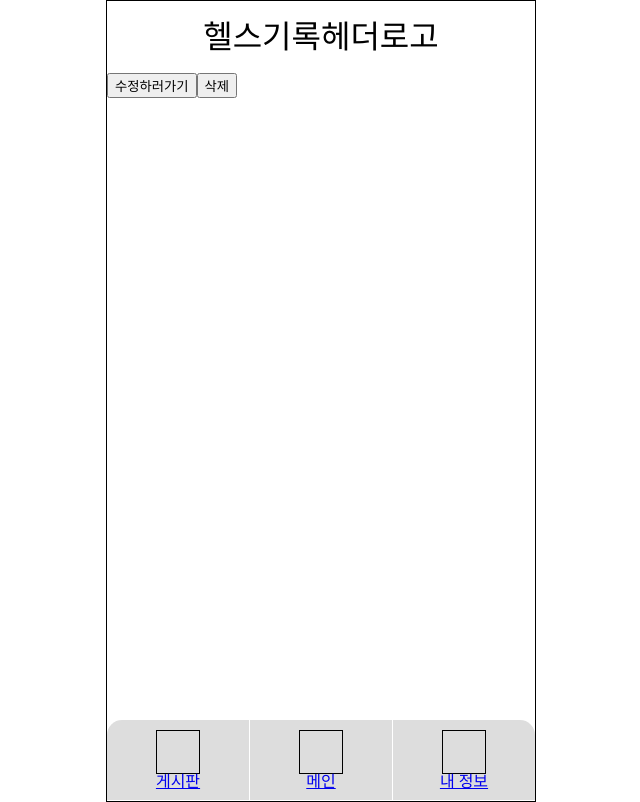
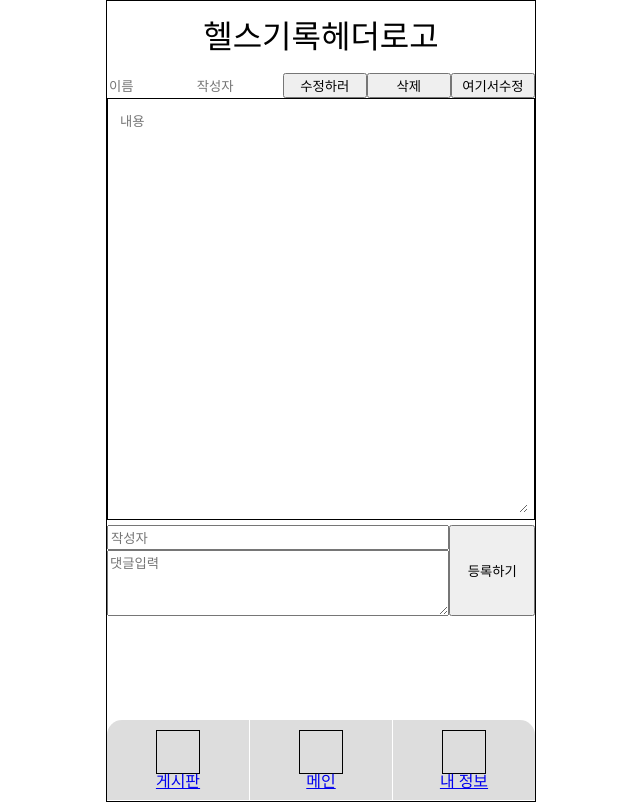
Before and after one commit to KKKOBUGI/frontEnd, a React (Create React App) app: page /board/1 in a window 1280 px wide. Shown: the whole page, without its empty margins (319-959 px from the left). Built offline with nearby package versions, Linux system fonts and the light colour scheme; no server answers.

Commit message:
댓글기능1차

```diff
--- a/src/App.js
+++ b/src/App.js
@@ -25,7 +25,7 @@ function App() {
         <Route path="/" element={<MainPage/>}></Route>
         <Route path="/board" element={<Board/>}></Route>
         <Route path="/board/:id" element={<View/>}></Route>
-        <Route path="/board/:id/re" element={<Revise/>}></Route>
+        <Route path="/board/:id/revise" element={<Revise/>}></Route>
         <Route path="/write" element={<Write/>}></Route>
       </Routes>
 
--- a/src/component/common/Layout.js
+++ b/src/component/common/Layout.js
@@ -3,6 +3,7 @@ import styled from "styled-components";
 import {Link} from "react-router-dom";
 
 const LayoutStyle=styled.div`
+    position:relative;
     width: 428px;
     height: 100vh;
     margin:0 auto;
@@ -12,7 +13,6 @@ const LayoutStyle=styled.div`
         padding:20px;
         text-align:center;
     }
-
 .btm-menu{
     position: fixed;
     bottom:0;
--- /dev/null
+++ b/src/component/function/Comment.js
@@ -0,0 +1,55 @@
+// import axios from "axios"
+import { useState } from "react"
+import styled from "styled-components"
+
+const Comment=({id})=>{
+    const [content,setContent]=useState({
+        commentId:'',
+        comment:''
+    })
+
+    const onChange =(e)=>{
+        const {name,value}=e.target
+        setContent({
+            ...content,
+            [name]:value
+        })
+    }
+    const onPost=()=>{
+        console.log(id)
+        console.log(content.comment)
+        // axios.patch(`http://localhost:4000/posts/${id}`,{
+        // })
+    }
+    return(
+        <>
+            <CommentWrap>
+                <div className="abc">
+                    <input placeholder="작성자" name="commentId" onChange={onChange}/>
+                    <textarea placeholder="댓글입력" name="comment" onChange={onChange}/>
+                </div>
+                <button onClick={onPost}>등록하기</button>
+            </CommentWrap>
+        </>
+    )
+}
+
+const CommentWrap=styled.div`
+position:absolute;
+display:flex;
+width:100%;
+margin-top: 5px;
+.abc{
+    display:flex;
+    width:80%;
+    flex-direction:column;
+    textarea{
+        height:60px;
+    }
+}
+button{
+    width:20%;
+}
+`
+
+export default Comment
--- a/src/component/function/Editor.js
+++ b/src/component/function/Editor.js
@@ -7,12 +7,12 @@ const Editor =({getValue,content,setContent})=>{
     return(
         <>
         <InfoWrap>
-            <input className = "title-input" type='text' placeholder='제목' onChange={getValue} name='title'/>
-            <input className='userId-input' type='text' placeholder='작성자'onChange={getValue} name='userId'/>
+            <input className = "title-input" type='text' value={content.title} placeholder='제목' onChange={getValue} name='title'/>
+            <input className='userId-input' type='text' value={content.userId} placeholder='작성자'onChange={getValue} name='userId'/>
         </InfoWrap>
         <CKEditor
                 editor={ ClassicEditor }
-                data=''
+                data='내용을 입력해주세요'
                 onReady={ editor => {
                     // You can store the "editor" and use when it is needed.
                     console.log( 'Editor is ready to use!', editor );
--- a/src/component/function/Pagination.js
+++ b/src/component/function/Pagination.js
@@ -29,11 +29,14 @@ function Pagination({total,limit,page,setPage}){
 }
 
 const Nav = styled.nav`
+  position:fixed;
   display: flex;
-  justify-content: center;
-  align-items: center;
+  bottom:80px;
+  transform:translateX(-50%);
+  left:50%;
   gap: 4px;
-  margin: 16px;
+  margin: 16px auto;
+
 `;
 
 const Button = styled.button`
@@ -46,7 +49,7 @@ const Button = styled.button`
   font-size: 1rem;
 
   &:hover {
-    background: tomato;
+    background: #dfbd85;
     cursor: pointer;
     transform: translateY(-2px);
   }
@@ -58,7 +61,7 @@ const Button = styled.button`
   }
 
   &[aria-current] {
-    background: deeppink;
+    background: #dfbd85;
     font-weight: bold;
     cursor: revert;
     transform: revert;
--- a/src/component/pages/Revise.js
+++ b/src/component/pages/Revise.js
@@ -48,7 +48,6 @@ const Revise=()=>{
             <FormWrapper>
                 <Editor getValue={chchange} content={content} setContent={setContent} />
                 <button className = "submit-button" onClick={reWrite}>수정</button>
-
             </FormWrapper>
         </Layout>
         </>
--- a/src/component/pages/View.js
+++ b/src/component/pages/View.js
@@ -2,7 +2,9 @@ import React,{ useEffect,useState} from "react";
 import { useParams } from "react-router";
 import {useNavigate } from 'react-router-dom';
 import Layout from '../common/Layout';
+import Comment from "../function/Comment";
 import axios from "axios";
+import styled from "styled-components";
 
 const View = ()=>{
         let navigate = useNavigate()
@@ -32,22 +34,67 @@ const View = ()=>{
     },[id])
 
     const goRevise=()=>{
-        navigate(`/board/${id}/re`)
+        navigate(`/board/${id}/revise`)
     }
+    const onChange = (e)=>{
+        const {name,value}=e.target
+        setContent({...content,
+            [name]:value
+        }
+        )
+    }
+    const reNew=()=>{
+        axios.patch(`http://localhost:4000/posts/${id}`,{
+            body:content.body,
+            title:content.title,
+            userId:content.userId
+        })
+        navigate('/board')
+    }
+
+
 
     return(
         <>
         <Layout>
-            {content.title}
-            {content.body}
-            <button className = "submit-button" onClick={goRevise}>수정하러가기</button>
-            <button onClick={()=>{onRemove(id)}}>삭제</button>
+            <Title>
+                <input placeholder="이름" value={content.title} onChange={onChange} name='title'/>
+                <input placeholder="작성자" value={content.userId} onChange={onChange} name='userId'/>
+                <button onClick={goRevise}>수정하러</button>
+                <button onClick={()=>{onRemove(id)}}>삭제</button>
+                <button onClick={reNew}>여기서수정</button>
+            </Title>
+            <Body>
+                <textarea cols='50' rows='10' placeholder="내용" value={content.body} onChange={onChange} name='body'></textarea>
+            </Body>
+            <Comment id={id}/>
         </Layout>
         </>
     )
 }
+const Title=styled.div`
+    display:flex;
+    text-align:center;
+    input{
+        width:20%;
+        border:none;
+    }
+    button{
+        width:20%;
+    }
+`
 
-
-
+const Body=styled.div`
+    border:1px solid black;
+    padding:10px;
+    height:50vh;
+    word-break:break-all;
+    word-wrap:break-word;
+    textarea{
+        border:none;
+        width:100%;
+        height:100%;
+    }
+`
 
 export default View
```
Also changed, not shown: data.json (+16 -10 lines).
